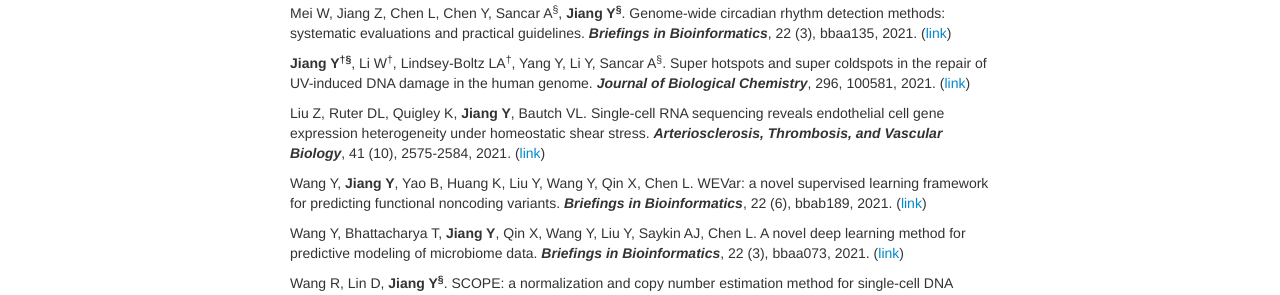
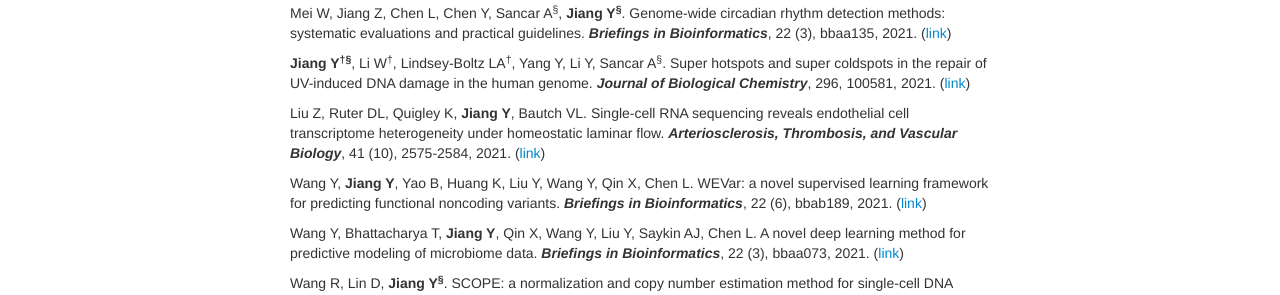
Before and after one commit to yuchaojiang/yuchaojiang.github.io, a Jekyll site: the page built from pages/pubs.md, in a window 1280 px wide. Shown: the part 969-1264 px from the top of the page. Built offline with Jekyll 4.4.1, drawn with Linux system fonts in a browser that asks for light colours.

Commit message:
Update pubs.md

```diff
--- a/pages/pubs.md
+++ b/pages/pubs.md
@@ -51,7 +51,7 @@ Mei W, Jiang Z, Chen L, Chen Y, Sancar A<sup>&sect;</sup>, **Jiang Y<sup>&sect;<
 **Jiang Y<sup>&dagger;</sup><sup>&sect;</sup>**, Li W<sup>&dagger;</sup>, Lindsey-Boltz LA<sup>&dagger;</sup>, Yang Y, Li Y, Sancar A<sup>&sect;</sup>. Super hotspots and super coldspots in the repair of UV-induced DNA damage in the human genome. ***Journal of Biological Chemistry***, 296, 100581, 2021. ([link](https://linkinghub.elsevier.com/retrieve/pii/S0021-9258(21)00361-6))
 
 
-Liu Z, Ruter DL, Quigley K, **Jiang Y**, Bautch VL. Single-cell RNA sequencing reveals endothelial cell gene expression heterogeneity under homeostatic shear stress. ***Arteriosclerosis, Thrombosis, and Vascular Biology***, 41 (10), 2575-2584, 2021. ([link](https://www.ahajournals.org/doi/full/10.1161/ATVBAHA.121.316797))
+Liu Z, Ruter DL, Quigley K, **Jiang Y**, Bautch VL. Single-cell RNA sequencing reveals endothelial cell transcriptome heterogeneity under homeostatic laminar flow. ***Arteriosclerosis, Thrombosis, and Vascular Biology***, 41 (10), 2575-2584, 2021. ([link](https://www.ahajournals.org/doi/full/10.1161/ATVBAHA.121.316797))
 
 
 Wang Y, **Jiang Y**, Yao B, Huang K, Liu Y, Wang Y, Qin X, Chen L. WEVar: a novel supervised learning framework for predicting functional noncoding variants. ***Briefings in Bioinformatics***, 22 (6), bbab189, 2021. ([link](https://academic.oup.com/bib/article-abstract/22/6/bbab189/6279833?redirectedFrom=fulltext))
```
